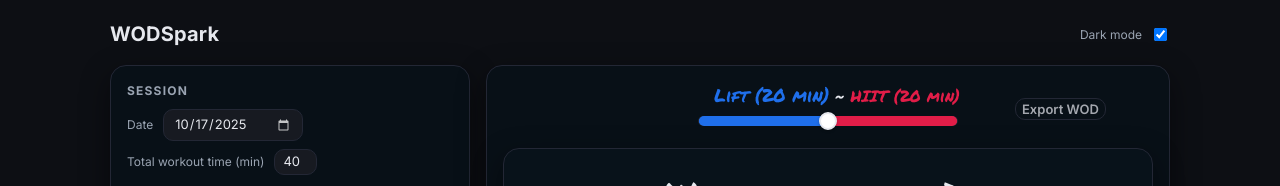
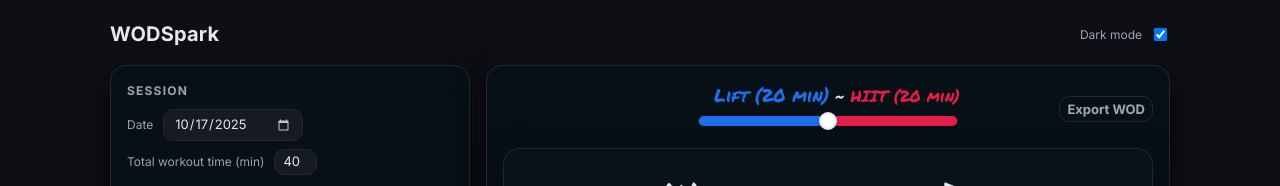
Before and after one commit to drobins25/crossfit-wod-generator, a React (Vite) app: page / in a window 1280 px wide. Shown: the top 186 px of the page. Built offline with nearby package versions, Linux system fonts and the light colour scheme.

Commit message:
CSS updates

```diff
--- a/src/theme.css
+++ b/src/theme.css
@@ -147,11 +147,12 @@ input[type="date"]::-webkit-calendar-picker-indicator {
   }
 }
 .header-tools .export {
-  justify-self: center;
+  /*justify-self: center;*/
   margin-top: 8px;
   font-size: small;
   color: #e7e8efb3;
-  font-weight: 600;
+  padding: 3px 7px;
+  justify-self: end; /* push button to the right edge */
 }
 @media (max-width: 520px){
   .header-tools {
```
